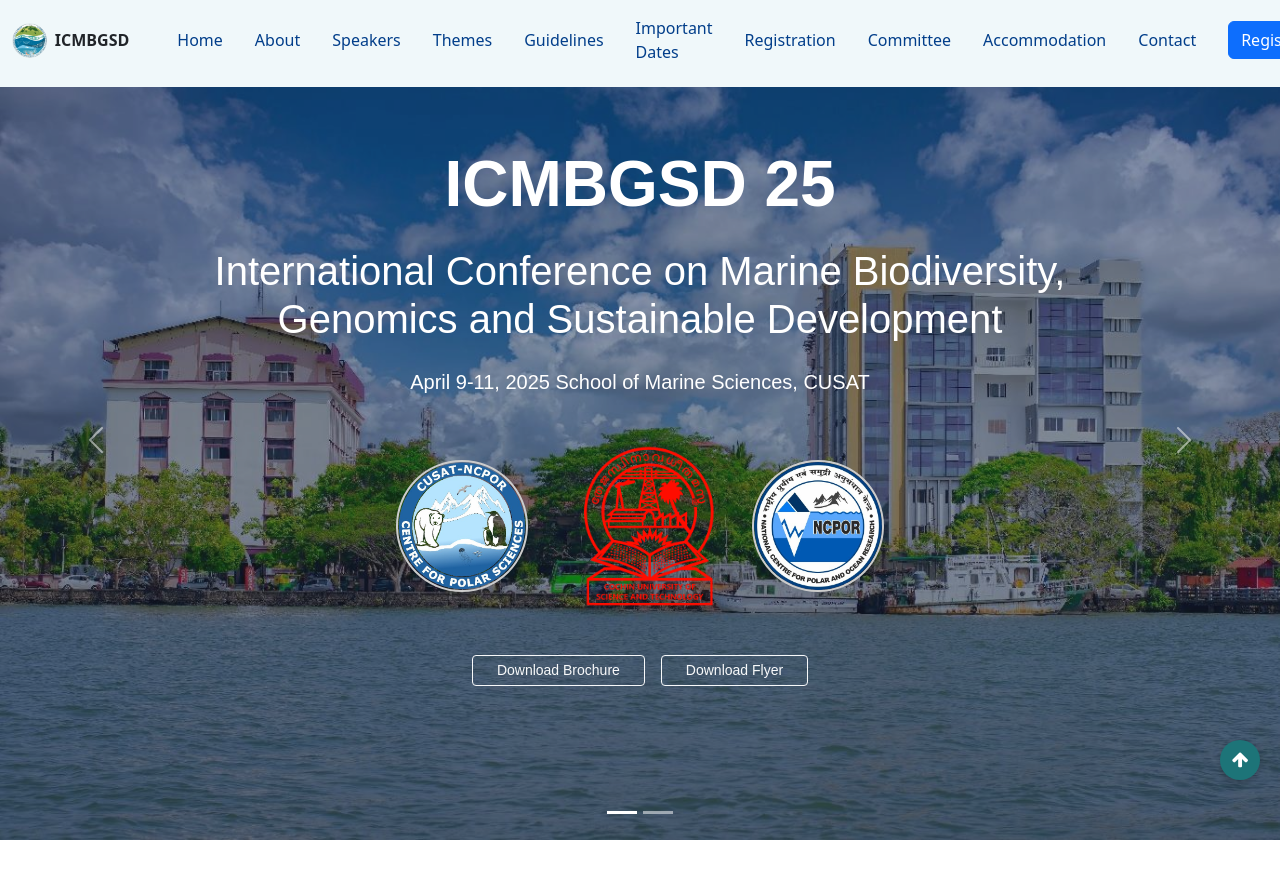
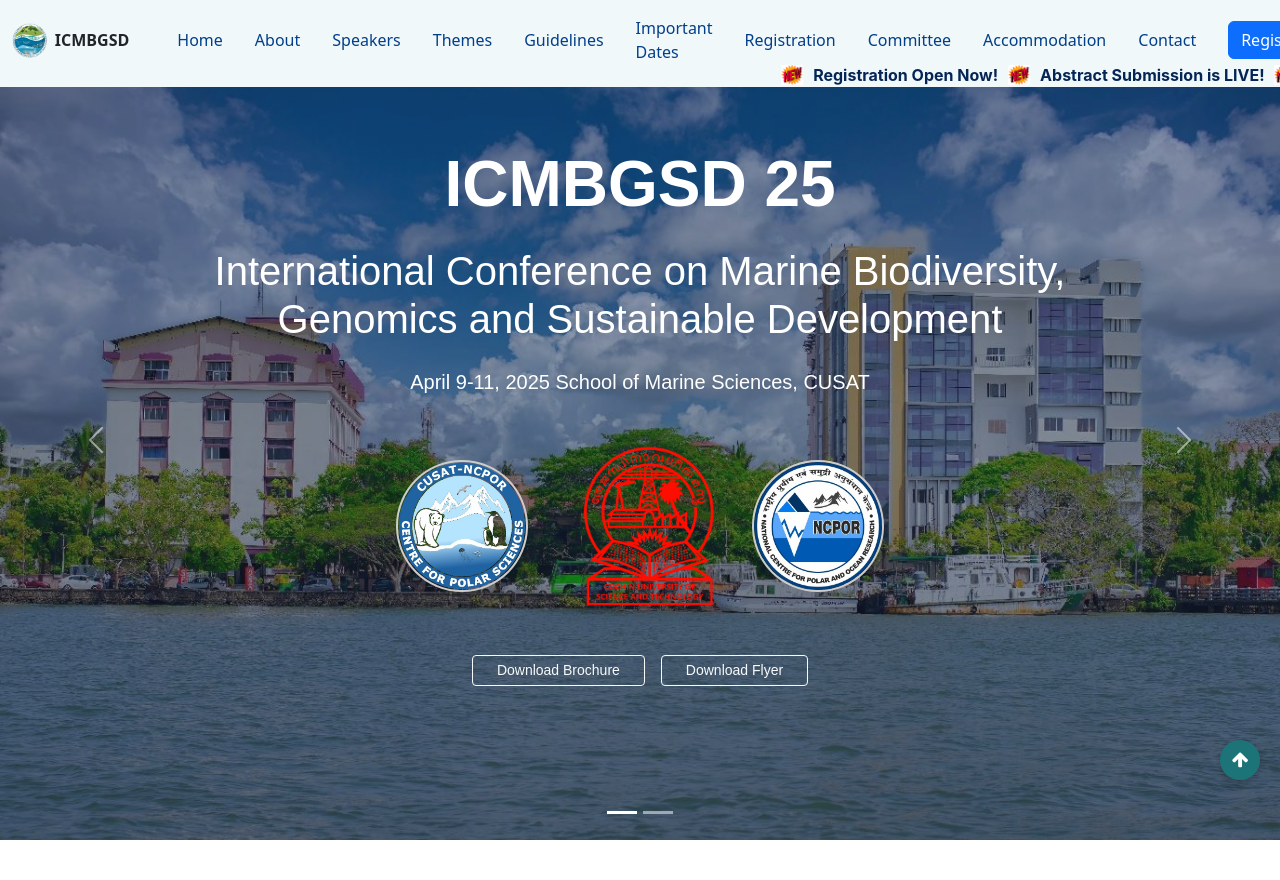
Before and after one commit to aswinpradeepc/marine_sc, a Django app: template templates/home/index.html in a window 1280 px wide. Shown: the top 880 px of the page. Run offline with Django 4.2, Linux system fonts and the light colour scheme; the template is opened without the code that fills it: most values are stand-ins (such as "Sample title", 1, 10 or a date in 2020); grey boxes marked "Sample" are stand-in pictures; some libraries are stand-ins or nearby versions.

Commit message:
Notification bar updated, Fixed spelling error

```diff
--- a/static/css/style.css
+++ b/static/css/style.css
@@ -2115,37 +2115,40 @@ html {
 
 .marquee {
   height: 25px;
-  width: 100%;
+  width: 100vw;
   overflow: hidden;
   position: fixed;
   top: 62px;
   left: 0;
   font-weight: 100;
   background-color: #f0f8fa;
-  color: #001933;
+  color: #042556;
+  font-weight: bold;
   font-family: 'Inter', sans-serif;
-  z-index: 1050; /* Keeps it above everything */
+  z-index: 1050;
 }
 
 .marquee div {
   display: flex;
-  justify-content: center;
   align-items: center;
-  width: 200%;
+  width: max-content;
   height: 100%;
-  position: absolute;
   animation: marquee 20s linear infinite;
-  animation-delay: 0s;
 }
 
 .marquee span {
   display: inline-block;
   padding: 0 10px;
+  white-space: nowrap;
 }
 
 @keyframes marquee {
-  0% { left: 100%; }
-  100% { left: -100%; }
+  0% { transform: translateX(185%); }
+  100% { transform: translateX(-100%); }
+}
+.marquee img {
+  width: 22px;
+  height: 20px;
 }
 /* css for the speaker card to have a default dimensions*/
 .speaker-card {
--- a/templates/home/index.html
+++ b/templates/home/index.html
@@ -146,7 +146,7 @@
                     <div class="association-info">
                         <strong>
                         <p>In association with:</p>
-                        <p>National Center for Polar and Ocean Research, (NCPOR) Goa &</p>
+                        <p>National Center for Polar and Ocean Research (NCPOR), Goa &</p>
                         <p>CUSAT-NCPOR Center for Polar Sciences</p>
                             </strong>
                     </div>
@@ -218,13 +218,6 @@
             </div>
             {% endfor %}
         </div>
-            <div class="marquee">
-                <div>
-                <span>Registration Open Now!</span>
-                <span>Abstract Submission is LIVE!</span>
-                <span>Submit your abstract by February 28th</span>
-                </div>
-            </div>
     </section>
     <section id="themes" class="py-5">
         <div class="text-center mb-4 fade-in">
--- a/templates/new_maricon/new_nav.html
+++ b/templates/new_maricon/new_nav.html
@@ -28,11 +28,15 @@
 </nav>
 
 <div class="marquee">
-    <div>
+    <div class="remove-lag">
+    <img src="{% static 'gif/new.gif' %}" alt="">
     <span>Registration Open Now!</span>
+    <img src="{% static 'gif/new.gif' %}" alt="">
     <span>Abstract Submission is LIVE!</span>
+    <img src="{% static 'gif/new.gif' %}" alt="">
     <span>Submit your abstract by February 28th</span>
-    </div>
+    <img src="{% static 'gif/new.gif' %}" alt="">
+</div>
 </div>
 
 
```
Also changed, not shown: static/gif/new.gif (added).
